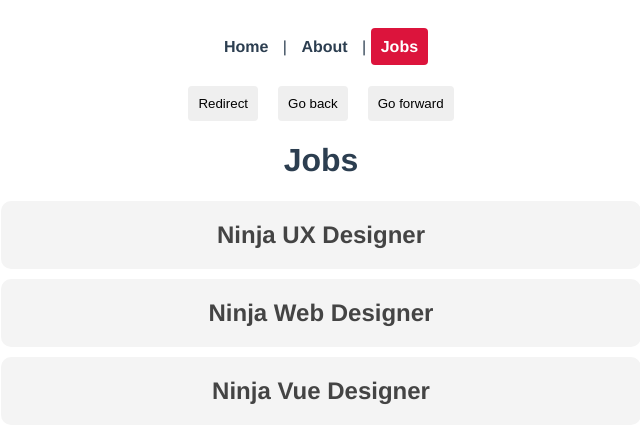
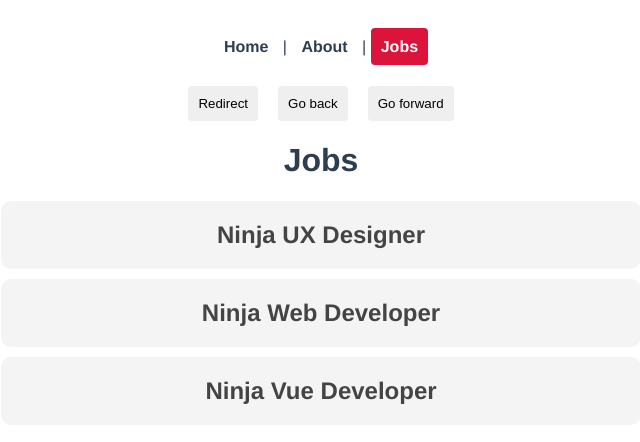
Before and after one commit to DiegoVargasM/Vue_Lessons, a Vue app in the folder L4-Vue-Router/ninja-jobs/: page /jobs in a window 1280 px wide. Shown: the top 442 px of the page, without its empty margins (319-959 px from the left). Built offline with nearby package versions, Linux system fonts and the light colour scheme; data requests are answered from the project's data file.

Commit message:
Add API call to fetch jobs data

```diff
--- a/L4-Vue-Router/ninja-jobs/src/views/jobs/Jobs.vue
+++ b/L4-Vue-Router/ninja-jobs/src/views/jobs/Jobs.vue
@@ -11,12 +11,15 @@
 export default {
   data() {
     return {
-      jobs: [
-        { title: "Ninja UX Designer", id: 1, details: "lorem" },
-        { title: "Ninja Web Designer", id: 2, details: "lorem" },
-        { title: "Ninja Vue Designer", id: 3, details: "lorem" },
-      ],
+      jobs: [],
     };
+  },
+  mounted() {
+    fetch("http://localhost:3000/jobs")
+      // we need to convert the response to json
+      .then((res) => res.json())
+      // we populate the jobs array with the data
+      .then((data) => (this.jobs = data));
   },
 };
 </script>
```
